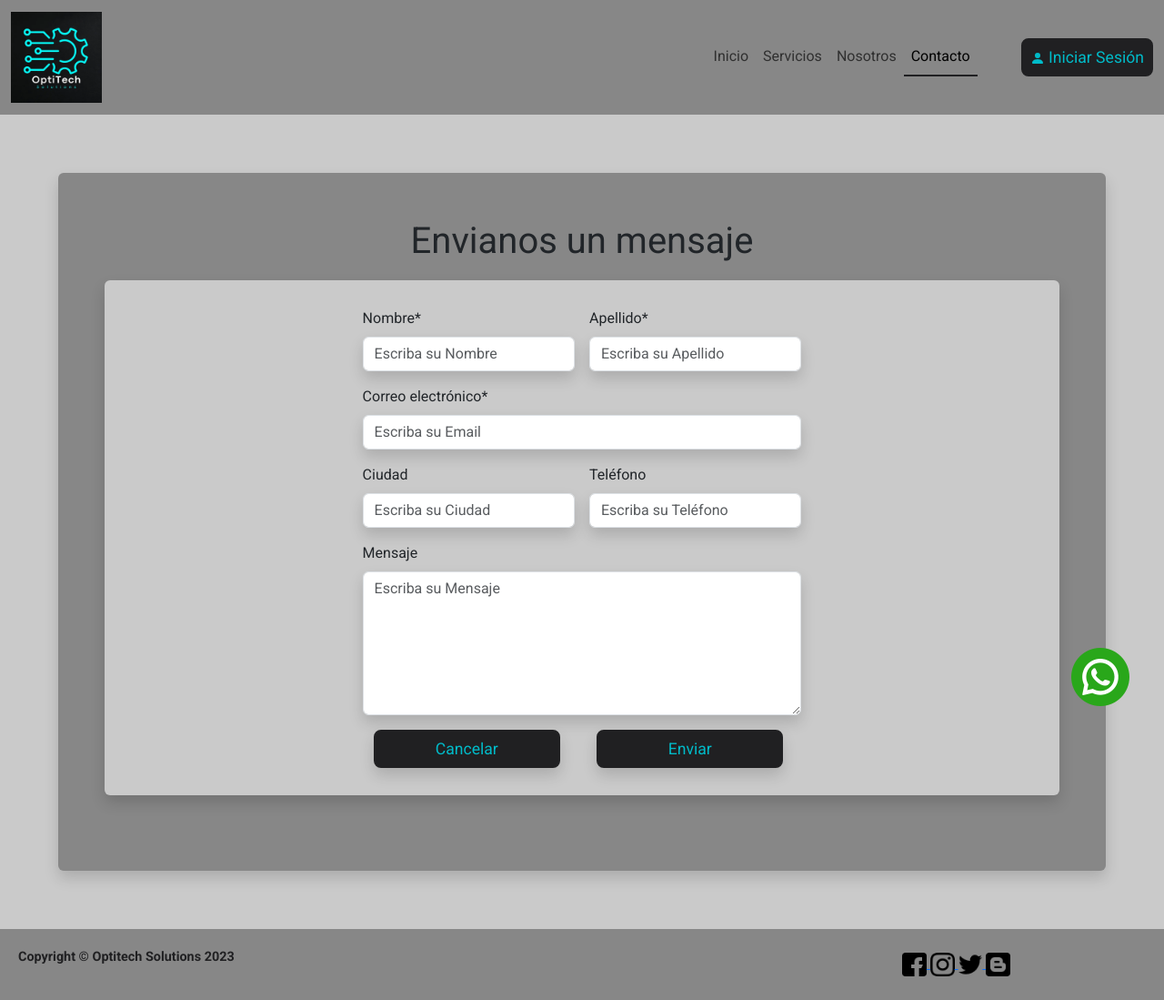
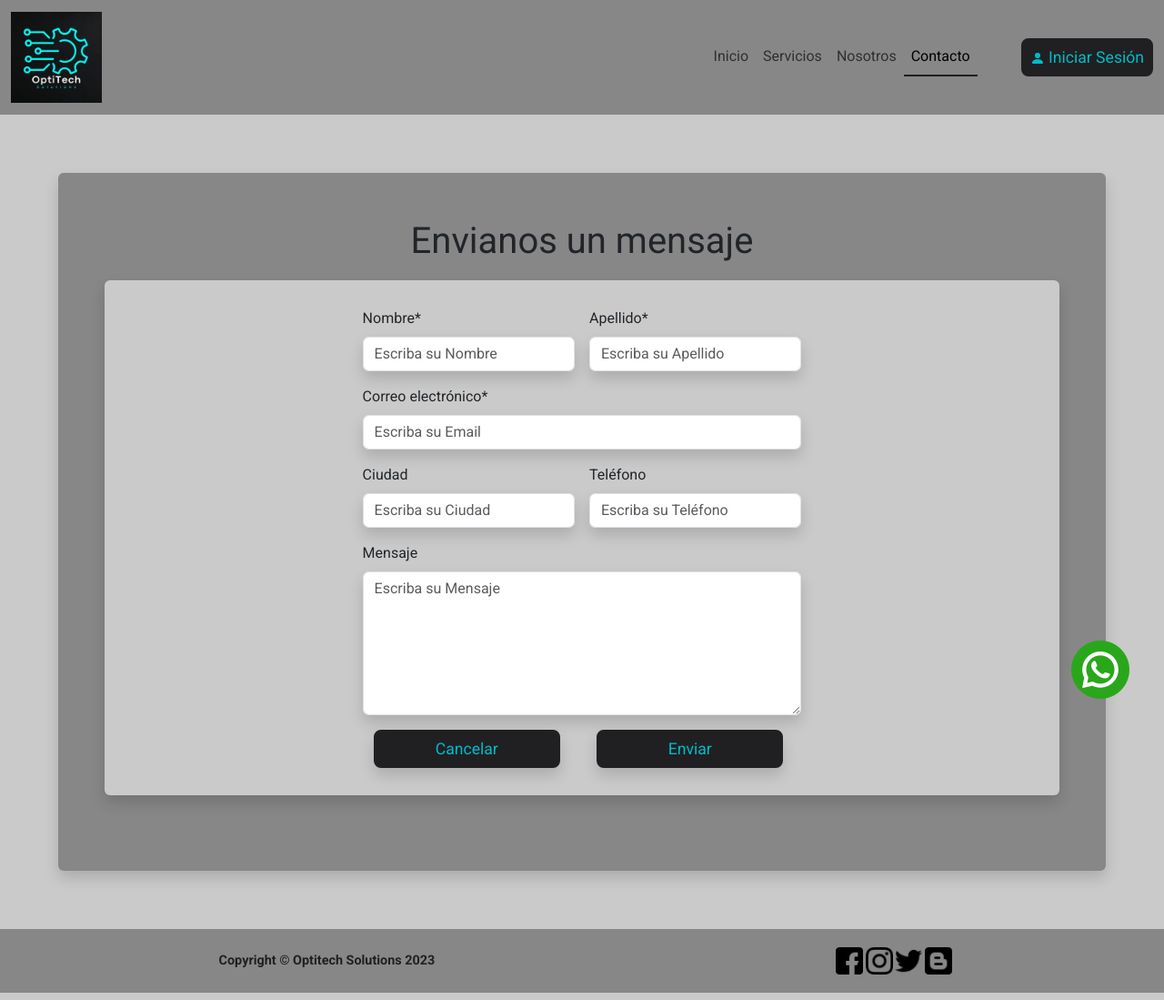
Before and after one commit to MpitassiWeb/OptiTechSolutions---Proyecto, a plain HTML site: page pages/contacto.html in a window 1280 px wide. Shown: the whole page at 91% size. Drawn offline with nearby package versions, Linux system fonts and the light colour scheme.

Commit message:
Agregamos ul al footer con las redes sociales

```diff
--- a/css/styles.css
+++ b/css/styles.css
@@ -216,23 +216,32 @@ aside{
 .wsp{
     position: fixed;
     right: 3%;
-    bottom: 3%;
+    bottom: 4%;
 }
 /* Footer */
 footer{
     padding: 20px;
     background-color: #878787;
     display: flex;
-    justify-content: space-between;
+    justify-content: space-around;
     align-items: center;
 }
     footer p{
         font-size: 0.9em;
         color:#202022;
         font-weight: bold;
+        margin-bottom: 0;
     }
 .social-networks img{
-    width: 10%;
+    width: 30px;
+}
+.social-networks ul{
+    list-style: none;
+    display: flex;
+    gap: 2%;
+    padding-left: 0;
+    padding-bottom: 0;
+    margin-bottom: 0;
 }
 /* Starts Responsive */
 @media (1122px >= width){
@@ -244,3 +253,8 @@ footer{
             width: 60%;
         }
 }
+@media (720px >= width){
+    .wsp{
+        bottom: 10%;
+    }
+}
--- a/pages/contacto.html
+++ b/pages/contacto.html
@@ -112,18 +112,28 @@
         <!-- ends copyrighting -->
         <!-- starts social networks -->
         <nav class="social-networks">
+            <ul>
+              <li>
                 <a href="https://www.facebook.com/" target="_blank">
                   <img src="../img/facebook.png" alt="Seguinos también en facebook">
                 </a>
+              </li>
+              <li>
                 <a href="https://www.instagram.com/opti.tech.solutions" target="_blank">
                     <img src="../img/instagram.png" alt="Seguinos también en instagram">
                 </a>
+              </li>
+              <li>
                 <a href="https://twitter.com/" target="_blank">
                     <img src="../img/twitter.png" alt="Seguinos también en twitter">
                 </a>
+              </li>
+              <li>
                 <a href="https://www.blogger.com/" target="_blank">
                     <img src="../img/blogger.png" alt="Mirá nuestro Blog">
                 </a>
+              </li>
+            </ul>
         </nav>
         <!-- ends social networks -->
     </footer>
```
Also changed, not shown: index.html (+10 -0 lines), pages/login.html (+10 -0 lines), pages/nosotros.html (+10 -0 lines), pages/register.html (+10 -0 lines), pages/servicios.html (+10 -0 lines). Lines whose indentation alone changed are shown as unchanged.
